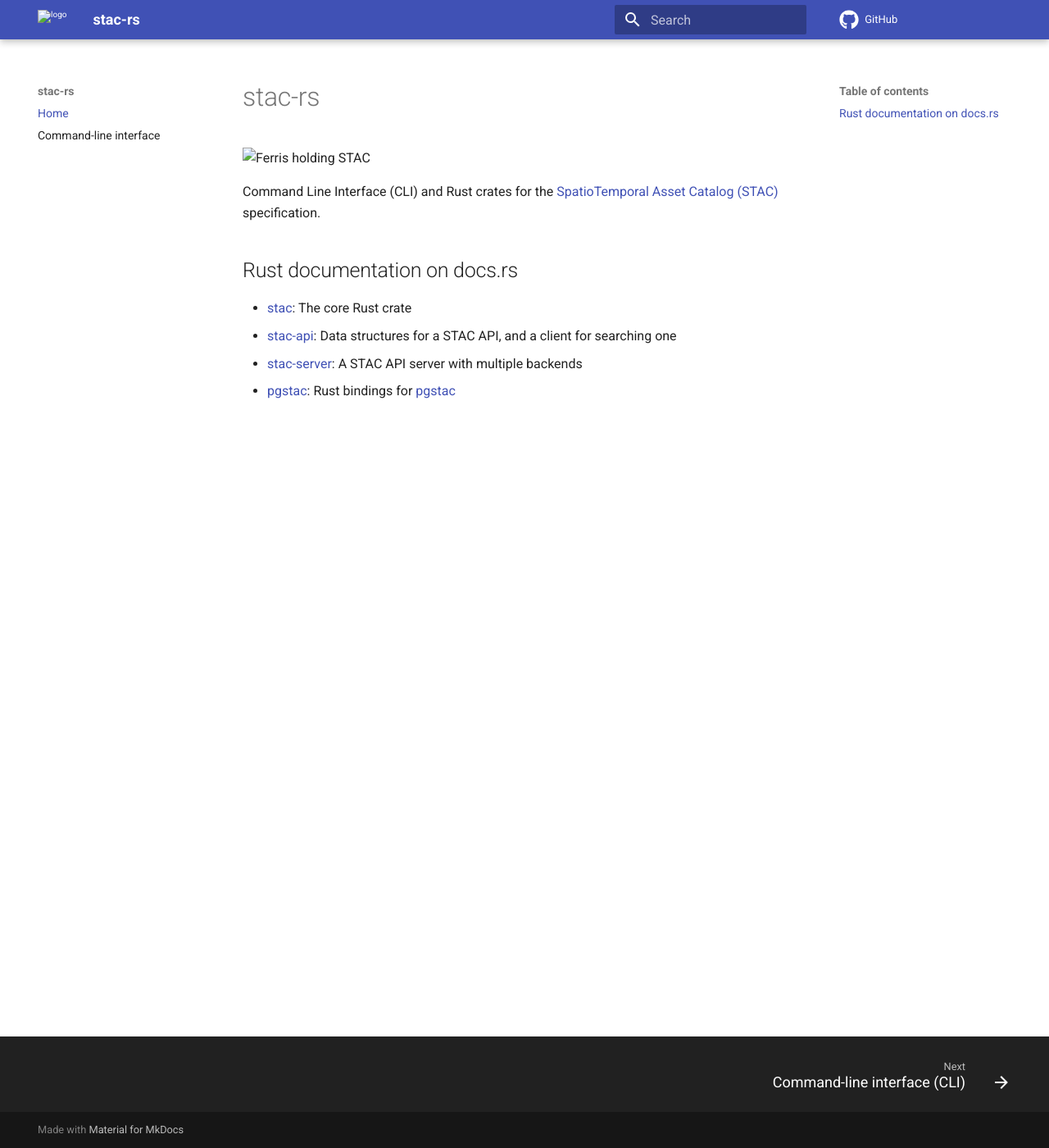
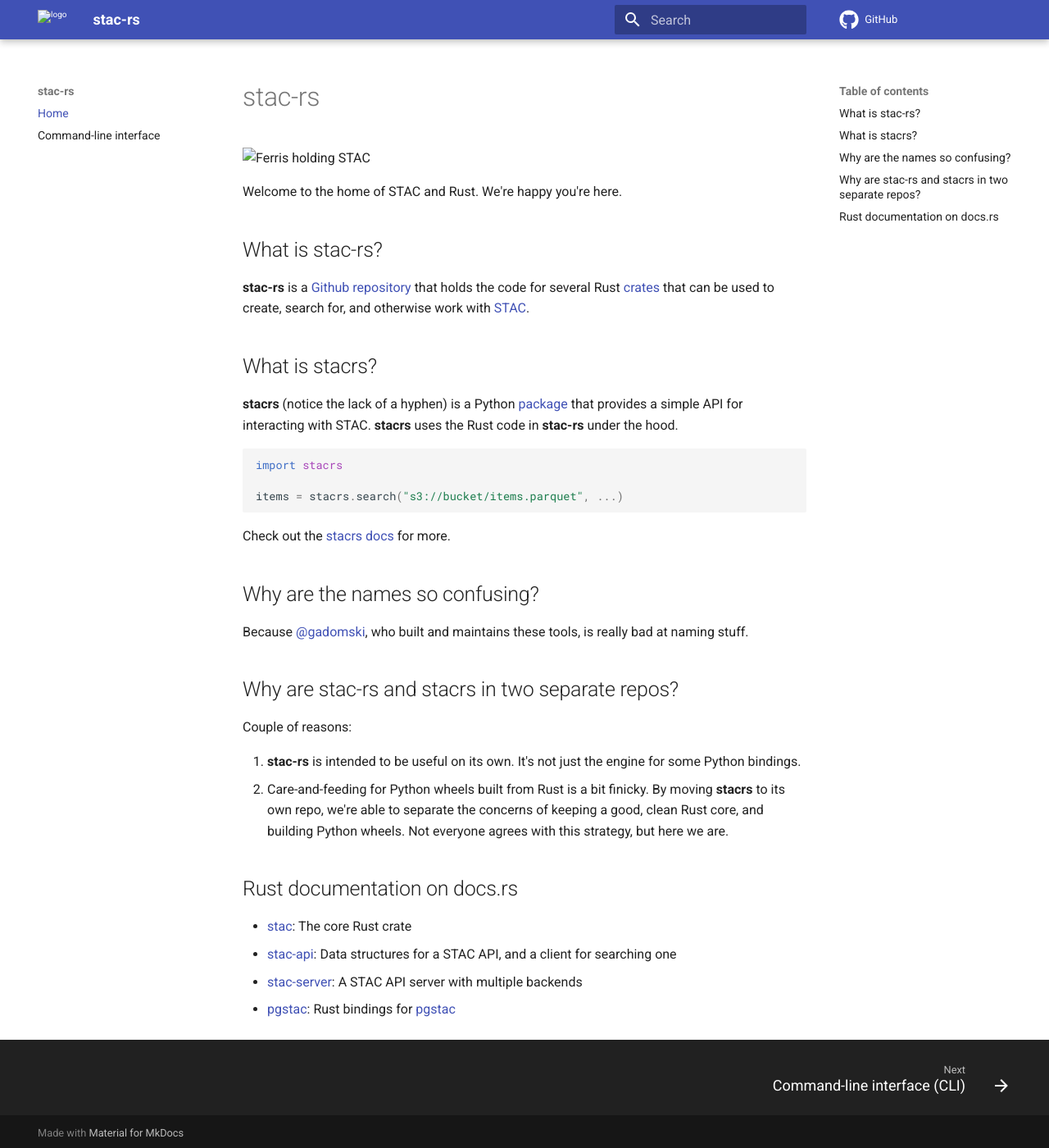
Before and after one commit to stac-utils/stac-rs, an MkDocs documentation site: the page built from docs/index.md, in a window 1280 px wide and 1400 px high. Shown: the whole window at 82% size. Built offline with MkDocs 1.6.1 and Material for MkDocs 9.7.7, drawn with Linux system fonts in a browser that asks for light colours; comment, search, counter and statistics services are not loaded.

Commit message:
feat: docs update (#626)

````diff
--- a/docs/index.md
+++ b/docs/index.md
@@ -2,7 +2,39 @@
 
 ![Ferris holding STAC](./img/ferris-holding-stac-small.png)
 
-Command Line Interface (CLI) and Rust crates for the [SpatioTemporal Asset Catalog (STAC)](https://stacspec.org/) specification.
+Welcome to the home of STAC and Rust.
+We're happy you're here.
+
+## What is stac-rs?
+
+**stac-rs** is a [Github repository](https://github.com/stac-utils/stac-rs) that holds the code for several Rust [crates](https://doc.rust-lang.org/book/ch07-01-packages-and-crates.html) that can be used to create, search for, and otherwise work with [STAC](https://stacspec.org).
+
+## What is stacrs?
+
+**stacrs** (notice the lack of a hyphen) is a Python [package](https://pypi.org/project/stacrs/) that provides a simple API for interacting with STAC.
+**stacrs** uses the Rust code in **stac-rs** under the hood.
+
+```python
+import stacrs
+
+items = stacrs.search("s3://bucket/items.parquet", ...)
+```
+
+Check out the [stacrs docs](https://stac-utils.github.io/stacrs) for more.
+
+## Why are the names so confusing?
+
+Because [@gadomski](https://github.com/gadomski/), who built and maintains these tools, is really bad at naming stuff.
+
+## Why are stac-rs and stacrs in two separate repos?
+
+Couple of reasons:
+
+1. **stac-rs** is intended to be useful on its own.
+   It's not just the engine for some Python bindings.
+2. Care-and-feeding for Python wheels built from Rust is a bit finicky.
+   By moving **stacrs** to its own repo, we're able to separate the concerns of keeping a good, clean Rust core, and building Python wheels.
+   Not everyone agrees with this strategy, but here we are.
 
 ## Rust documentation on docs.rs
 
--- a/mkdocs.yml
+++ b/mkdocs.yml
@@ -39,6 +39,14 @@
 
 markdown_extensions:
   - admonition
+  - pymdownx.highlight:
+      anchor_linenums: true
+      line_spans: __span
+      pygments_lang_class: true
+  - pymdownx.inlinehilite
+  - pymdownx.snippets
+  - pymdownx.superfences
+  - pymdownx.details
 
 extra_css:
   - stylesheets/extra.css
--- a/pyproject.toml
+++ b/pyproject.toml
@@ -13,3 +13,6 @@
     "stac-geoparquet>=0.6.0",
 ]
 stac-api-validator = ["setuptools>=75.1.0", "stac-api-validator>=0.6.3"]
+
+[tool.uv]
+default-groups = ["docs", "stac-geoparquet", "stac-api-validator"]
````
